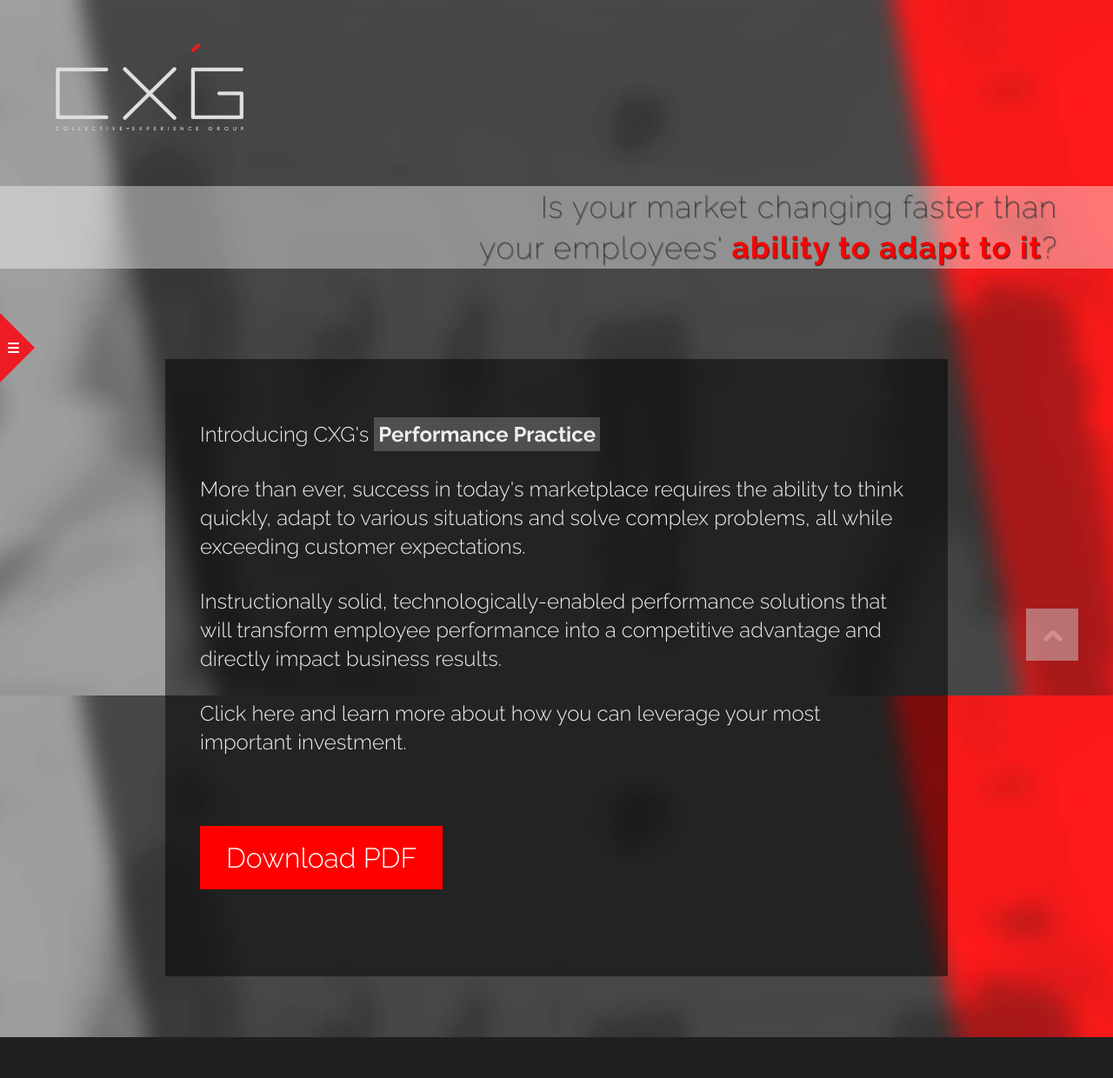
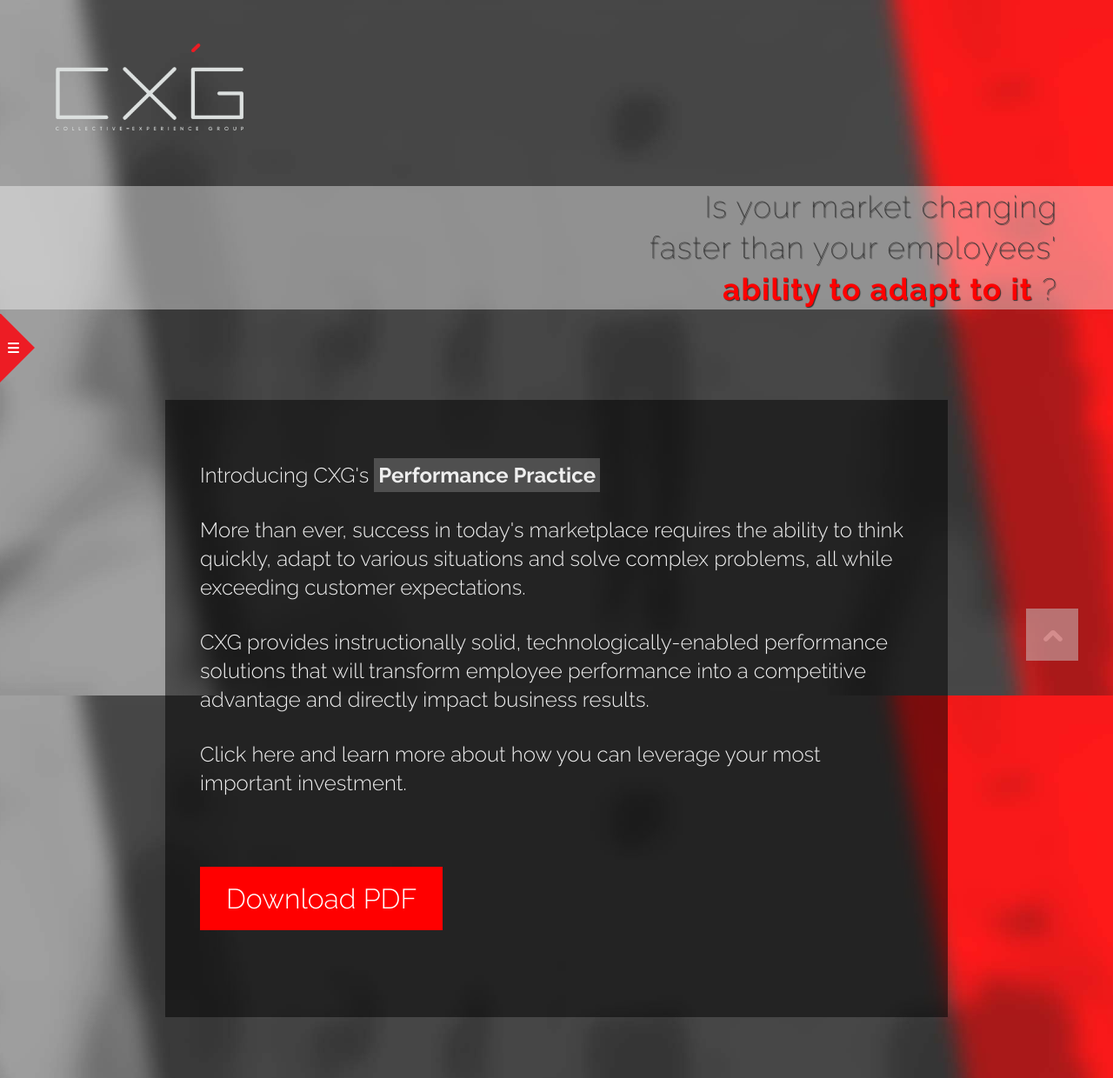
Before and after one commit to patrickconnolly/cxg, a PHP site: page /learning/ in a window 1280 px wide. Shown: the whole page at 87% size. Before the commit the page ends 1193 px from the top, so only its background shows below. Run offline with PHP 8.4, Linux system fonts and the light colour scheme; some libraries are stand-ins or nearby versions.

Commit message:
made 3 lines on the page and added a bit of text

```diff
--- a/learning/index.php
+++ b/learning/index.php
@@ -1,33 +1,26 @@
 <!DOCTYPE html>
-<html lang="en" class="no-js">
+<html class="no-js" lang="en">
   <head>
-    <meta charset="utf-8">
+    <meta content="text/html; charset=utf-8" http-equiv="content-type">
     <title>CXG</title>
     <meta name="viewport" content="width=device-width, initial-scale=1.0">
-
     <meta name="description" content="CXG.A new full service agency. Helping clients design, develop and deliver
     effective brand interactions for Consumers, Customers, Developers and User Groups, Distributors, Press, Investors/Analysts, Sales Organizations and Employee Stakeholders.">
     <meta name="keywords" content="CXG, agency, brands">
     <meta name="author" content="PowerHouse Creatve">
-
     <!-- favicon -->
     <link rel="shortcut icon" href="favicon.ico" type="image/x-icon">
     <link rel="icon" href="favicon.ico" type="image/x-icon">
-
     <!-- styles -->
     <link rel="stylesheet" href="http://maxcdn.bootstrapcdn.com/bootstrap/3.2.0/css/bootstrap.min.css">
     <!-- <link href="css/bootstrap-responsive.css" rel="stylesheet"> -->
-    <link href="../css/component.css" rel="stylesheet"/>
+    <link href="../css/component.css" rel="stylesheet">
     <!--link href="js/videojs/video-js.css" rel="stylesheet" type="text/css"-->
-    <link href="../css/main.css" rel="stylesheet" />
-
+    <link href="../css/main.css" rel="stylesheet">
     <!--script src="js/modernizr.custom.js"></script-->
-
     <!-- HTML5 shim, for IE6-/8 support of HTML5 elements -->
     <!--[if lt IE 9]>
-        <script src="js/html5shiv.js"></script>
-      <![endif]-->
-
+        <script src="js/html5shiv.js"></script>      <![endif]-->
     <style type="text/css">
       html { height:100%; width:100%; }
       body {
@@ -127,16 +120,10 @@
         height: 500px;
       }
     </style>
-
   </head>
-  <body class="cbp-spmenu-push">
-
-    <a name="top"></a>
-    <div class="bgx">
-
-    <button class="fixed-btn" id="showLeftPush">Show</button>
+  <body class="cbp-spmenu-push"> <a name="top"></a>
+    <div class="bgx"> <button class="fixed-btn" id="showLeftPush">Show</button>
       <a href="#top" class="fixed-btn" id="toTop"><span>Back to Top</span></a>
-
       <nav class="cbp-spmenu cbp-spmenu-vertical cbp-spmenu-left" id="cbp-spmenu-s1">
         <div class="cbp-spmenu-inner">
           <h1>CXG</h1>
@@ -144,54 +131,42 @@
             <?php include '../nav.html'; ?>
           </ul>
         </div>
-      <div class="cbp-spmenu-cutout"></div>
       </nav>
-
-
       <div id="content">
         <section class="header">
-        <div class="logobox">
-          <img id="intro-logo" src="../img/cxg-logo-lrg-invert.png" alt="CXG Collective-Experience Group" style="height:100px; margin-top:30px" />
+          <div class="logobox"> <img id="intro-logo" src="../img/cxg-logo-lrg-invert.png"
+              alt="CXG Collective-Experience Group"
+              style="height:100px; margin-top:30px">
           </div>
-
           <div class="slapbar">
-          <h3 class="gray-font">
-            Is your market changing faster than<br>
-            your employees' <b>ability to adapt to it</b>?</h3>
-          <p class="gray-font"></p>
+            <h3 class="gray-font"> Is your market changing<br>
+          faster than your employees'
+            <br>
+            <b>ability to adapt to it</b> ?</h3>
           </div>
-      </section><!-- end section -->
-
+        </section>
+        <!-- end section -->
         <section class="work">
-
           <!-- Header text -->
-        <div class="feature-text-header">
-
+          <div class="feature-text-header"> </div>
+          <div class="promobox" style="">
+            <p>Introducing CXG's <b class="highlight">Performance Practice</b>
+            </p>
+            <p>More than ever, success in today's marketplace requires the
+              ability to think quickly, adapt to various situations and solve
+              complex problems, all while exceeding customer expectations.</p>
+            <p>CXG provides instructionally solid, technologically-enabled
+              performance solutions that will transform employee performance
+              into a competitive advantage and directly impact business results.</p>
+            <p>Click here and learn more about how you can leverage your most
+              important investment.</p>
+            <p> <a href="cxg-experiential-learning.pdf"><button class="promobutton">Download
+                  PDF</button></a> </p>
           </div>
-
-        <div class="promobox" style="">
-          <p>Introducing CXG's <b class="highlight">Performance Practice</b> </p>
-
-          <p>More than ever, success in today's marketplace requires the ability to think quickly, adapt to various situations and solve complex problems, all while exceeding customer expectations.</p>
-
-          <p>Instructionally solid, technologically-enabled performance solutions that will transform employee performance into a competitive advantage and directly impact business results.</p>
-
-          <p>Click here and learn more about how you can leverage your most important investment.</p>
-
-          <p>
-            <a href="cxg-experiential-learning.pdf"><button class="promobutton">Download PDF</button></a>
-          </p>
-
+        </section>
       </div>
-
-
-      </section>
-
-    </div><!-- end main content -->
-
-  </div> <!-- end bgx -->
-
-
+      <!-- end main content --> </div>
+    <!-- end bgx -->
     <script src="http://code.jquery.com/jquery.min.js"></script>
     <script src="http://maxcdn.bootstrapcdn.com/bootstrap/3.2.0/js/bootstrap.min.js"></script>
     <!--script src="js/jquery.easing.1.3.js"></script-->
```
Lines whose indentation alone changed are shown as unchanged.
